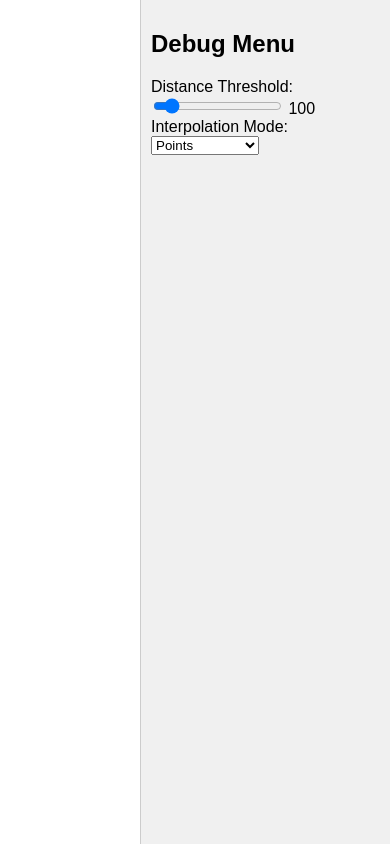
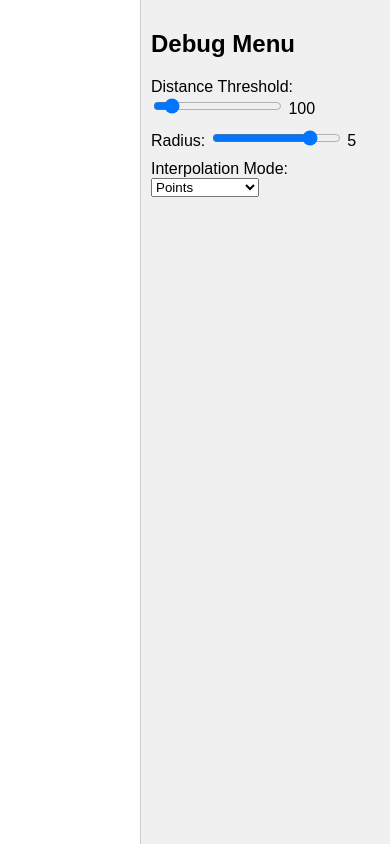
Before and after one commit to Paritosh97/stroke_rasterizer, a Flask app: page / in a window 390 px wide. Run offline with Flask 3, Linux system fonts and the light colour scheme.

Commit message:
add radius in menu

```diff
--- a/static/js/main.js
+++ b/static/js/main.js
@@ -4,6 +4,9 @@
 let lastSample = null;
 let activeStrokeIndex = -1;
 let strokeEditingMode = false;
+let baseRadius = 5; // Default base radius
+let distanceThreshold = 100; // Default distance threshold
+let interpolationMode = 'points'; // Default interpolation mode
 
 function createShader(gl, type, source) {
     const shader = gl.createShader(type);
@@ -76,6 +79,22 @@
         render(gl, program, positionLocation, radiusLocation, resolutionLocation, colorLocation, positionBuffer, radiusBuffer, colorBuffer);
     });
 
+    // Update distance threshold when the slider is moved
+    const distanceThresholdSlider = document.getElementById('distanceThreshold');
+    const distanceThresholdValue = document.getElementById('distanceThresholdValue');
+    distanceThresholdSlider.addEventListener('input', (event) => {
+        distanceThreshold = parseInt(event.target.value, 10);
+        distanceThresholdValue.textContent = distanceThreshold;
+    });
+
+    // Update radius when the slider is moved
+    const radiusControl = document.getElementById('radiusControl');
+    const radiusValue = document.getElementById('radiusValue');
+    radiusControl.addEventListener('input', (event) => {
+        baseRadius = parseInt(event.target.value, 10);
+        radiusValue.textContent = baseRadius;
+    });
+
     canvas.addEventListener('pointerdown', (event) => {
         event.preventDefault();
         isDrawing = true;
@@ -97,29 +116,6 @@
         updateSampleList();
         render(gl, program, positionLocation, radiusLocation, resolutionLocation, colorLocation, positionBuffer, radiusBuffer, colorBuffer);
     });
-
-    function calculateDistance(sample1, sample2) {
-        const dx = sample2.position[0] - sample1.position[0];
-        const dy = sample2.position[1] - sample1.position[1];
-        return Math.sqrt(dx * dx + dy * dy);
-    }
-
-    let distanceThreshold = 100; // Default value
-
-    // Update distance threshold when the slider is moved
-    const distanceThresholdSlider = document.getElementById('distanceThreshold');
-    const distanceThresholdValue = document.getElementById('distanceThresholdValue');
-
-    distanceThresholdSlider.addEventListener('input', (event) => {
-        distanceThreshold = parseInt(event.target.value, 10);
-        distanceThresholdValue.textContent = distanceThreshold;
-    });
-
-    function calculateDistance(sample1, sample2) {
-        const dx = sample2.position[0] - sample1.position[0];
-        const dy = sample2.position[1] - sample1.position[1];
-        return Math.sqrt(dx * dx + dy * dy);
-    }
 
     canvas.addEventListener('pointermove', (event) => {
         event.preventDefault();
@@ -162,7 +158,7 @@
     });
 
     // Resize canvas to fit the window
-    canvas.width = window.innerWidth - 200; // Adjust for the debug menu
+    canvas.width = window.innerWidth - 250; // Adjust for the debug menu
     canvas.height = window.innerHeight;
     gl.viewport(0, 0, gl.canvas.width, gl.canvas.height);
     gl.clearColor(1, 1, 1, 1);
@@ -180,10 +176,16 @@
     // Use pressure from the pointer event if available, otherwise default to 1.0
     const pressure = event.pressure || 1.0;
 
-    // Set radius based on pressure (adjust the scaling factor as needed)
-    const radius = Math.min(50, 5 + pressure * 45);  // Scales pressure (0 to 1) to radius (5 to 50px)
+    // Set radius based on pressure and baseRadius (adjust the scaling factor as needed)
+    const radius = Math.min(50, baseRadius + pressure * (50 - baseRadius));  // Adjusted based on baseRadius
 
     return { position: [x, y], radius, color: 0xFF0000FF };
+}
+
+function calculateDistance(sample1, sample2) {
+    const dx = sample2.position[0] - sample1.position[0];
+    const dy = sample2.position[1] - sample1.position[1];
+    return Math.sqrt(dx * dx + dy * dy);
 }
 
 function interpolateSamples(sample1, sample2, numPoints) {
@@ -333,7 +335,6 @@
     ];
 }
 
-
 function interpolateStroke(stroke, numSegments) {
     const interpolatedPoints = [];
 
@@ -358,13 +359,14 @@
 
     return interpolatedPoints;
 }
+
 function renderInterpolatedCurve(gl, positionLocation, colorLocation, positionBuffer, colorBuffer) {
     const positions = [];
     const colors = [];
-    const color = [1.0, 0.0, 0.0, 1.0];
+    const color = [0.0, 0.0, 1.0, 1.0];  // Solid blue for the curve
 
     allStrokes.forEach((stroke, strokeIndex) => {
-        const interpolatedPoints = interpolateStroke(stroke, 20);
+        const interpolatedPoints = interpolateStroke(stroke, 250); // Higher number for smoother curve
 
         for (let i = 0; i < interpolatedPoints.length - 1; i++) {
             const currentPoint = interpolatedPoints[i];
@@ -501,5 +503,4 @@
         renderSamples(gl, positionLocation, radiusLocation, colorLocation, positionBuffer, radiusBuffer, colorBuffer);
     }
 }
-
 window.onload = main;
--- a/templates/index.html
+++ b/templates/index.html
@@ -10,17 +10,30 @@
     <canvas id="glCanvas"></canvas>
     <div id="debugMenu">
         <h2>Debug Menu</h2>
+
+        <!-- Distance Threshold Control -->
         <label for="distanceThreshold">Distance Threshold:</label>
         <input type="range" id="distanceThreshold" min="1" max="1000" value="100">
         <span id="distanceThresholdValue">100</span>
-        <label for="interpolationMode">Interpolation Mode:</label>
+
+        <!-- Radius Control -->
+        <div style="margin-top: 10px;"> <!-- Added a new div to ensure it's on the next line -->
+            <label for="radiusControl">Radius:</label>
+            <input type="range" id="radiusControl" min="0.01" max="5" value="5">
+            <span id="radiusValue">5</span>
+        </div>
+
+        <!-- Interpolation Mode Control -->
+        <label for="interpolationMode" style="display: block; margin-top: 10px;">Interpolation Mode:</label>
         <select id="interpolationMode">
             <option value="points">Points</option>
             <option value="smoothCurve">Smooth Curve</option>
             <!-- Add more options here if needed -->
         </select>
-        <div id="strokeList"></div>
+
+        <div id="strokeList" style="margin-top: 10px;"></div>
     </div>
+
     <script src="{{ url_for('static', filename='js/shaders.js') }}"></script>
     <script src="{{ url_for('static', filename='js/main.js') }}"></script>
 </body>
```
Also changed, not shown: 2 other files.
